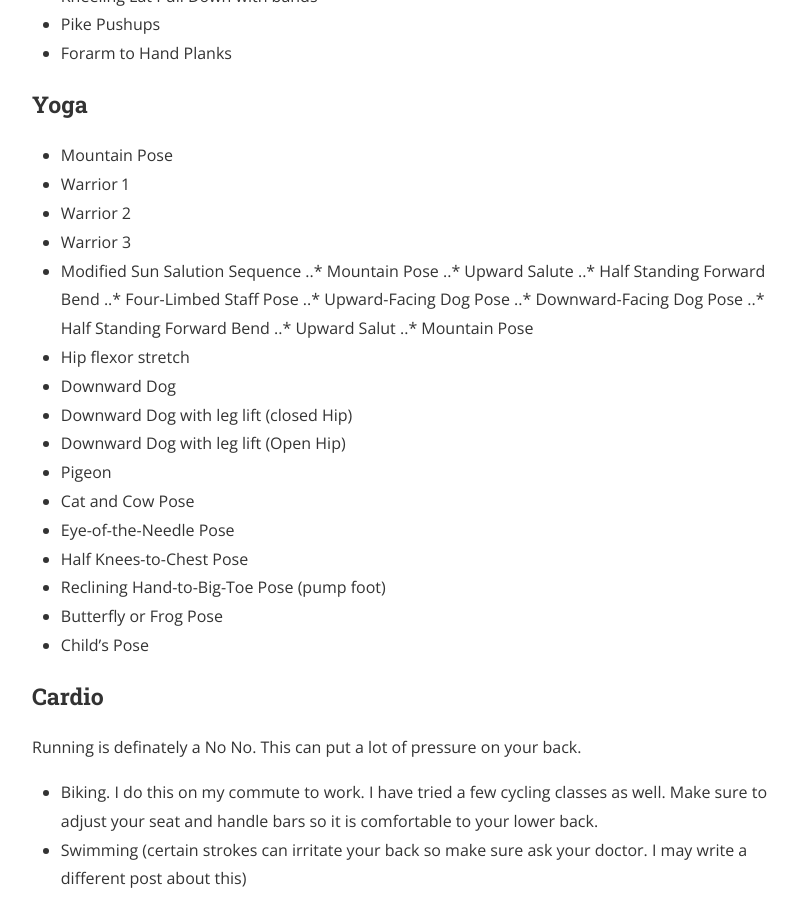
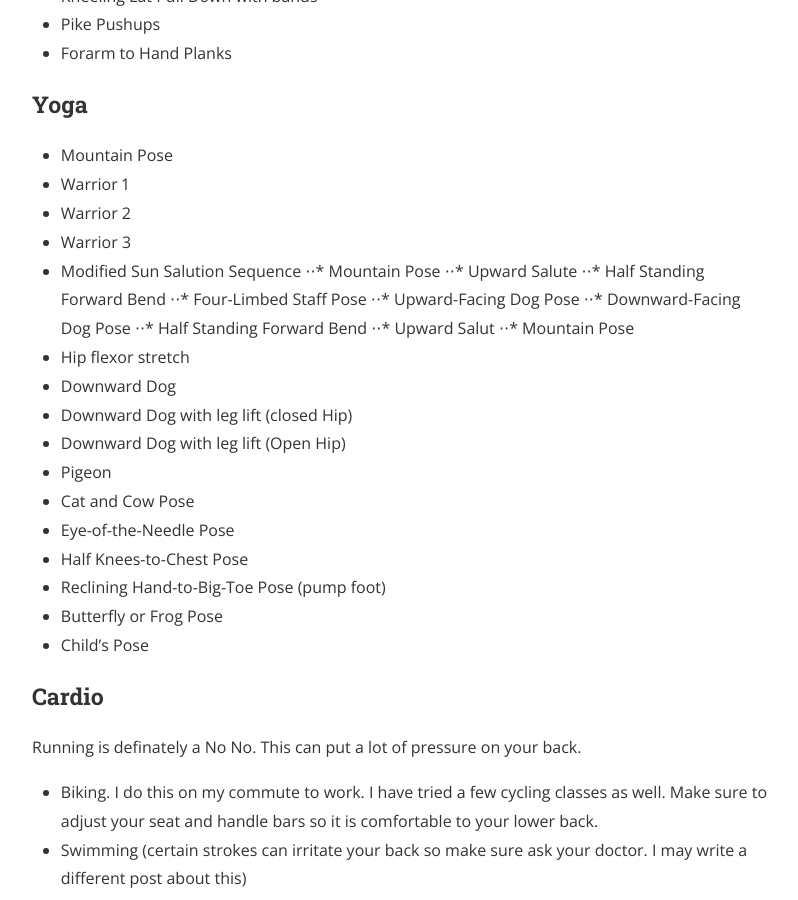
Before and after one commit to sciaticawarrior/sciaticatest, a Jekyll site: the page built from _posts/2016-04-30-sciatica-workout.markdown, in a window 1280 px wide and 900 px high, scrolled down 2158 px. Shown: the whole window, without its empty margins (240-1038 px from the left). Built offline with Jekyll 4.4.1, drawn with Linux system fonts in a browser that asks for light colours; nearby versions of some CDN libraries; comment, search, counter and statistics services are not loaded; a style sheet for code colours, icons or effects is not loaded.

```diff
--- a/_posts/2016-04-30-sciatica-workout.markdown
+++ b/_posts/2016-04-30-sciatica-workout.markdown
@@ -62,15 +62,15 @@ Three Repitions
 * Warrior 2
 * Warrior 3
 * Modified Sun Salution Sequence
-..* Mountain Pose
-..* Upward Salute
-..* Half Standing Forward Bend
-..* Four-Limbed Staff Pose
-..* Upward-Facing Dog Pose
-..* Downward-Facing Dog Pose
-..* Half Standing Forward Bend
-..* Upward Salut
-..* Mountain Pose
+⋅⋅* Mountain Pose
+⋅⋅* Upward Salute
+⋅⋅* Half Standing Forward Bend
+⋅⋅* Four-Limbed Staff Pose
+⋅⋅* Upward-Facing Dog Pose
+⋅⋅* Downward-Facing Dog Pose
+⋅⋅* Half Standing Forward Bend
+⋅⋅* Upward Salut
+⋅⋅* Mountain Pose
 * Hip flexor stretch
 * Downward Dog
 * Downward Dog with leg lift (closed Hip)
```
